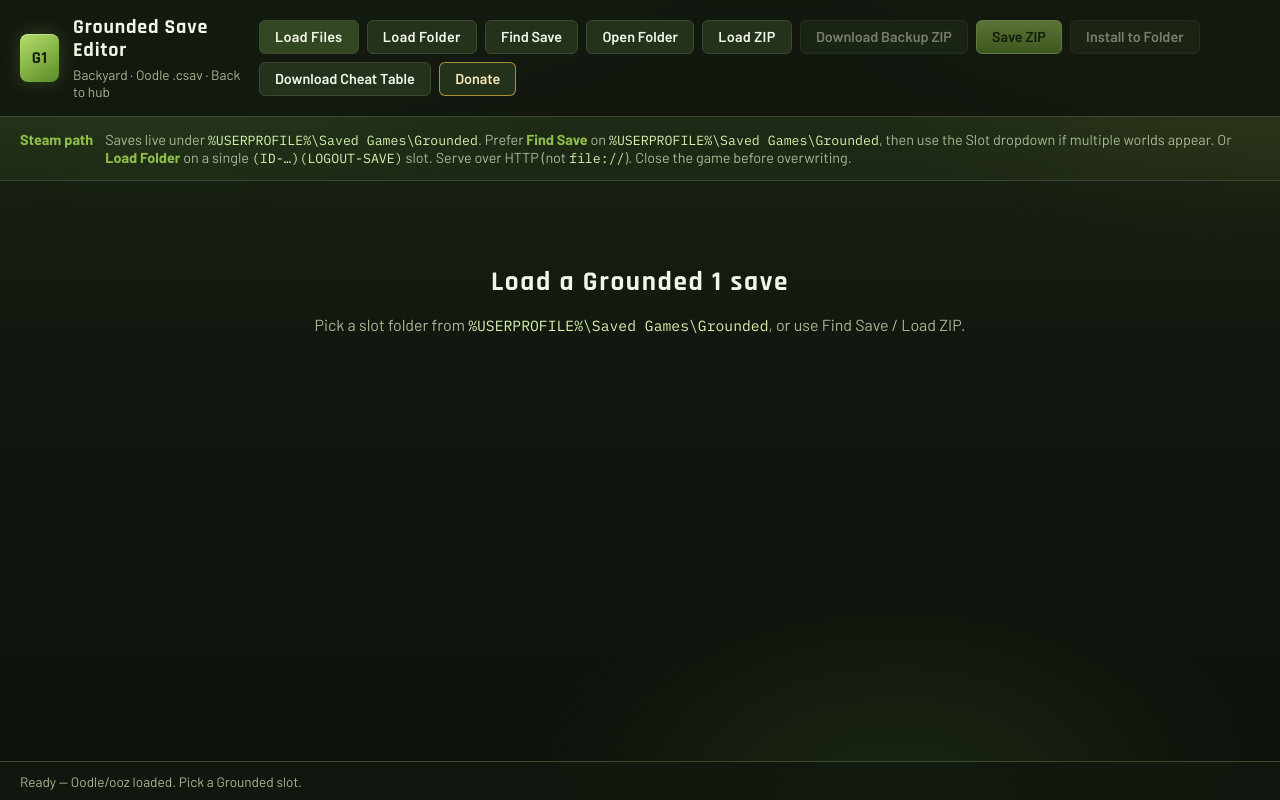
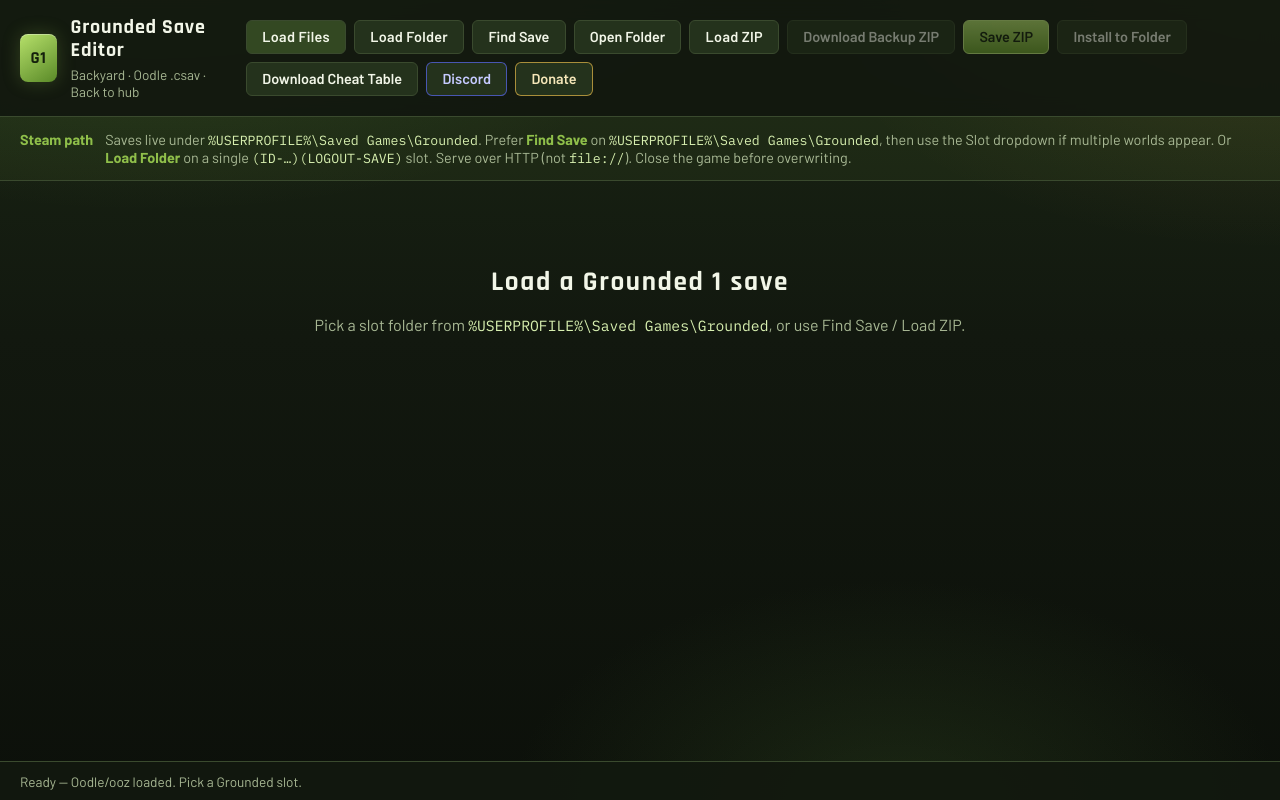
Before and after one commit to GGmodding/ggdropmansmoddingtools, a plain HTML site: page tools/grounded-editor/editor.html in a window 1280 px wide. Drawn offline with nearby package versions, Linux system fonts and the light colour scheme.

Commit message:
hub update 2

```diff
--- a/tools/shared/donate.js
+++ b/tools/shared/donate.js
@@ -2,32 +2,58 @@
   "use strict";
 
   const PAYPAL = "https://paypal.me/kd19902";
+  const DISCORD = "https://discord.gg/PTwyDTFyR";
+
+  function makeLink({ id, href, title, text, style }) {
+    const a = document.createElement("a");
+    a.id = id;
+    a.className = "btn";
+    a.href = href;
+    a.target = "_blank";
+    a.rel = "noopener noreferrer";
+    a.title = title;
+    a.textContent = text;
+    a.style.cssText = style;
+    return a;
+  }
 
   function inject() {
-    if (document.getElementById("gg-donate-link")) return;
     const actions =
       document.querySelector(".topbar__actions") ||
       document.querySelector("header .topbar") ||
       document.querySelector("header");
     if (!actions) return;
 
-    const a = document.createElement("a");
-    a.id = "gg-donate-link";
-    a.className = "btn gg-donate-btn";
-    a.href = PAYPAL;
-    a.target = "_blank";
-    a.rel = "noopener noreferrer";
-    a.title = "Support GGdropman via PayPal";
-    a.textContent = "Donate";
-    a.style.cssText =
-      "border-color:rgba(240,193,74,0.65);color:#f5e6b8;text-decoration:none;display:inline-flex;align-items:center;";
+    const dirty = document.getElementById("dirty-pill");
+    const insert = (el) => {
+      if (dirty && dirty.parentNode === actions) actions.insertBefore(el, dirty);
+      else actions.appendChild(el);
+    };
 
-    // Prefer after brand actions, before end of bar
-    const dirty = document.getElementById("dirty-pill");
-    if (dirty && dirty.parentNode === actions) {
-      actions.insertBefore(a, dirty);
-    } else {
-      actions.appendChild(a);
+    if (!document.getElementById("gg-discord-link")) {
+      insert(
+        makeLink({
+          id: "gg-discord-link",
+          href: DISCORD,
+          title: "Join the GGdropman Discord",
+          text: "Discord",
+          style:
+            "border-color:rgba(88,101,242,0.7);color:#c5caff;text-decoration:none;display:inline-flex;align-items:center;",
+        })
+      );
+    }
+
+    if (!document.getElementById("gg-donate-link")) {
+      insert(
+        makeLink({
+          id: "gg-donate-link",
+          href: PAYPAL,
+          title: "Support GGdropman via PayPal",
+          text: "Donate",
+          style:
+            "border-color:rgba(240,193,74,0.65);color:#f5e6b8;text-decoration:none;display:inline-flex;align-items:center;",
+        })
+      );
     }
   }
 
@@ -37,5 +63,5 @@
     inject();
   }
 
-  window.GGDonate = { PAYPAL, inject };
+  window.GGDonate = { PAYPAL, DISCORD, inject };
 })();
```
Also changed, not shown: index.html (+23 -3 lines), tools/ff7-editor/CHEAT_TABLE_README.md (+2 -0 lines), tools/grounded-editor/CHEAT_TABLE_README.md (+2 -0 lines), tools/grounded2-editor/CHEAT_TABLE_README.md (+2 -0 lines), tools/schedule1-editor/CHEAT_TABLE_README.md (+2 -0 lines), tools/tcg-editor/CHEAT_TABLE_README.md (+2 -0 lines), 5 other files.
